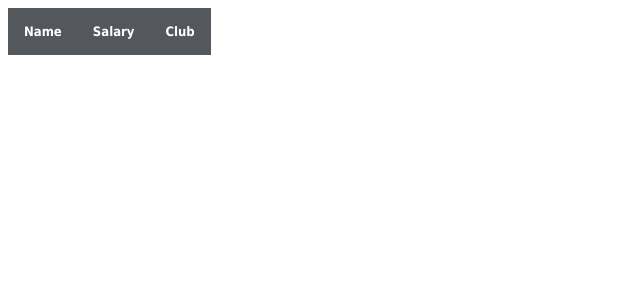
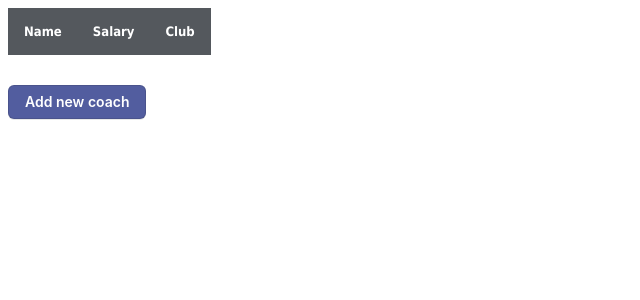
Before and after one commit to adryyy10/FootballLeague, a Symfony app: template templates/coach/index.html.twig in a window 1280 px wide. Shown: the top 300 px of the page, without its empty margins (0-640 px from the left). Run offline with Twig, Linux system fonts and the light colour scheme; the template is opened without the code that fills it, so the values that code supplies are empty; some libraries are stand-ins or nearby versions.

Commit message:
New button added in order to create new coach + form

```diff
--- a/config/routes.yaml
+++ b/config/routes.yaml
@@ -1,3 +1,7 @@
 app_coach:
     path: /coaches
     controller: App\Infrastructure\Controllers\CoachController::listingCoaches
+
+app_add_coach:
+    path: /addCoach
+    controller: App\Infrastructure\Controllers\CoachController::addCoach
--- /dev/null
+++ b/public/css/addButton.css
@@ -0,0 +1,29 @@
+.add-button {
+    background-color: #525d9f;
+    border: 1px solid rgba(27, 31, 35, .15);
+    border-radius: 6px;
+    box-shadow: rgb(27 31 35 / 10%) 0 1px 0;
+    box-sizing: border-box;
+    color: #fff;
+    cursor: pointer;
+    display: inline-block;
+    font-family: -apple-system,system-ui,"Segoe UI",Helvetica,Arial,sans-serif,"Apple Color Emoji","Segoe UI Emoji";
+    font-size: 14px;
+    font-weight: 600;
+    line-height: 20px;
+    padding: 6px 16px;
+    position: relative;
+    text-align: center;
+    text-decoration: none;
+    user-select: none;
+    -webkit-user-select: none;
+    touch-action: manipulation;
+    vertical-align: middle;
+    white-space: nowrap;
+    margin-top: 30px;
+}
+
+.add-button:hover {
+    background-color: #7078a1;
+    cursor: pointer;
+}
--- /dev/null
+++ b/public/css/addCoachForm.css
@@ -0,0 +1,3 @@
+.add-coach-form {
+
+}
--- a/templates/coach/index.html.twig
+++ b/templates/coach/index.html.twig
@@ -3,9 +3,10 @@
 {% block stylesheets %}
     {{ parent() }}
     <link href="{{ asset('css/listing.css') }}" type="text/css" rel="stylesheet" />
+    <link href="{{ asset('css/addButton.css') }}" type="text/css" rel="stylesheet" />
 {% endblock %}
 
-{% block title %}Hello CoachController!{% endblock %}
+{% block title %}Premier League coaches!{% endblock %}
 
 {% block body %}
 
@@ -27,4 +28,6 @@
         {% endfor %}
 	</tbody>
 </table>
+
+<a class="add-button" href="/addCoach">Add new coach</a>
 {% endblock %}
```
Also changed, not shown: src/Infrastructure/Controllers/CoachController.php (+13 -1 lines), templates/coach/add--coach.html.twig (added, +35 -0 lines).
